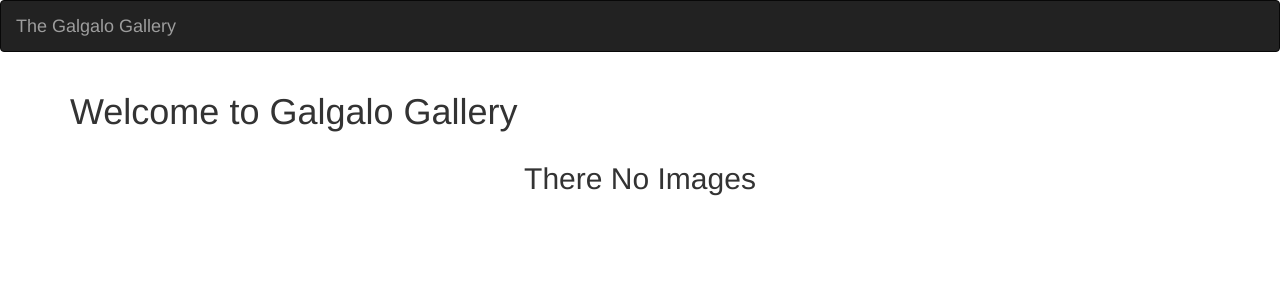
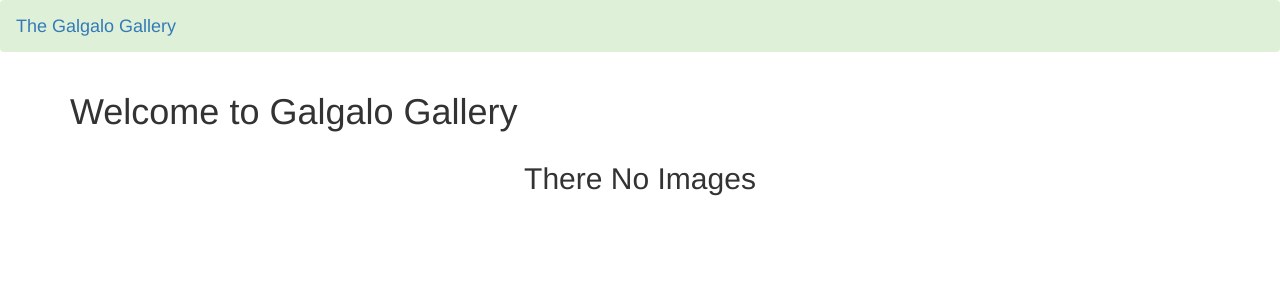
Before and after one commit to francismuk/Gallery, a Django app: page / in a window 1280 px wide. Shown: the top 300 px of the page. Run offline with Django 3.2, Linux system fonts and the light colour scheme; data that the repository does not hold is empty; some libraries are stand-ins or nearby versions.

Commit message:
add new navbar color

```diff
--- a/images/templates/navbar.html
+++ b/images/templates/navbar.html
@@ -1,7 +1,7 @@
-<nav class="navbar navbar-inverse">
-    <div class="container-fluid">
-      <div class="navbar-header">
-        <a class="navbar-brand" href="{% url 'index' %}">The Galgalo Gallery</a>
-      </div>
+<nav class="navbar navbar-dark bg-success">
+  <div class="container-fluid">
+    <div class="navbar-header">
+      <a class="navbar-brand" href="{% url 'index' %}">The Galgalo Gallery</a>
     </div>
-  </nav>
+  </div>
+</nav>
```
